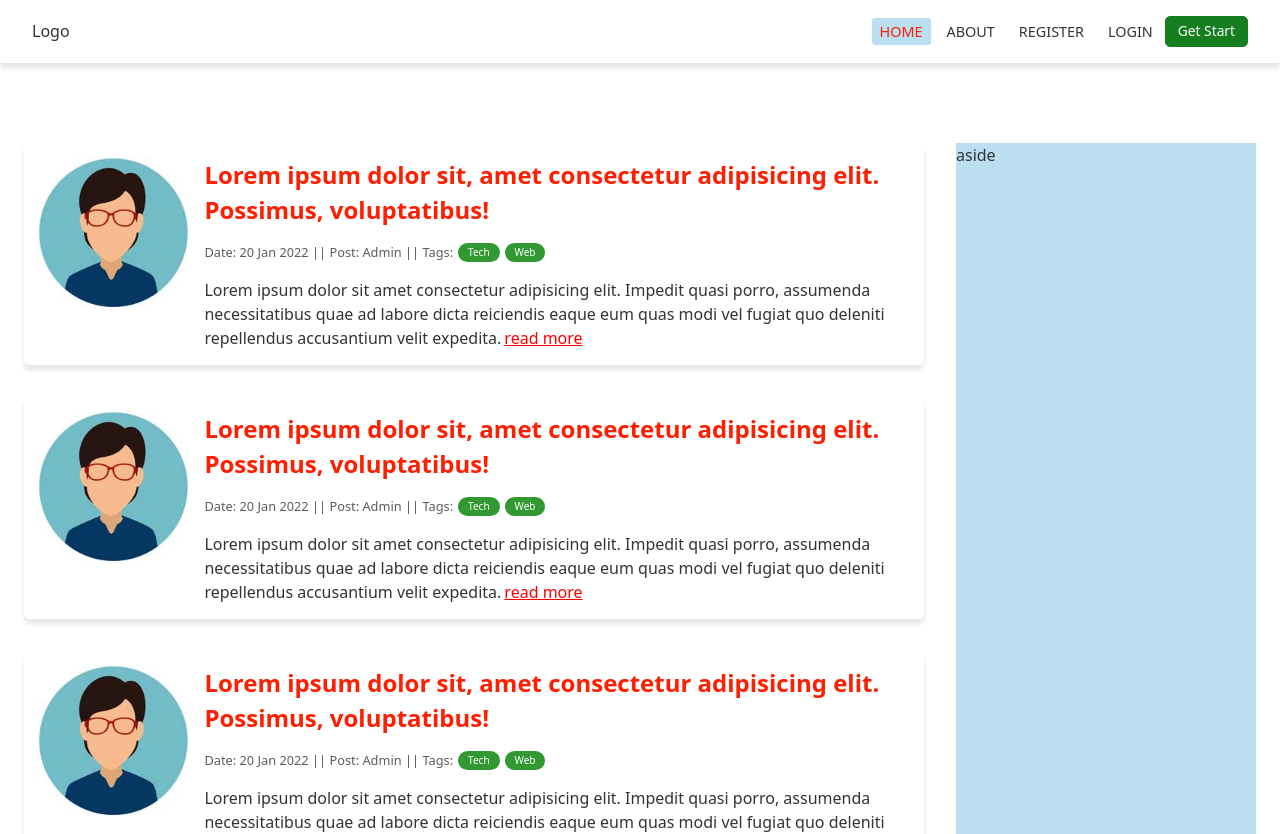
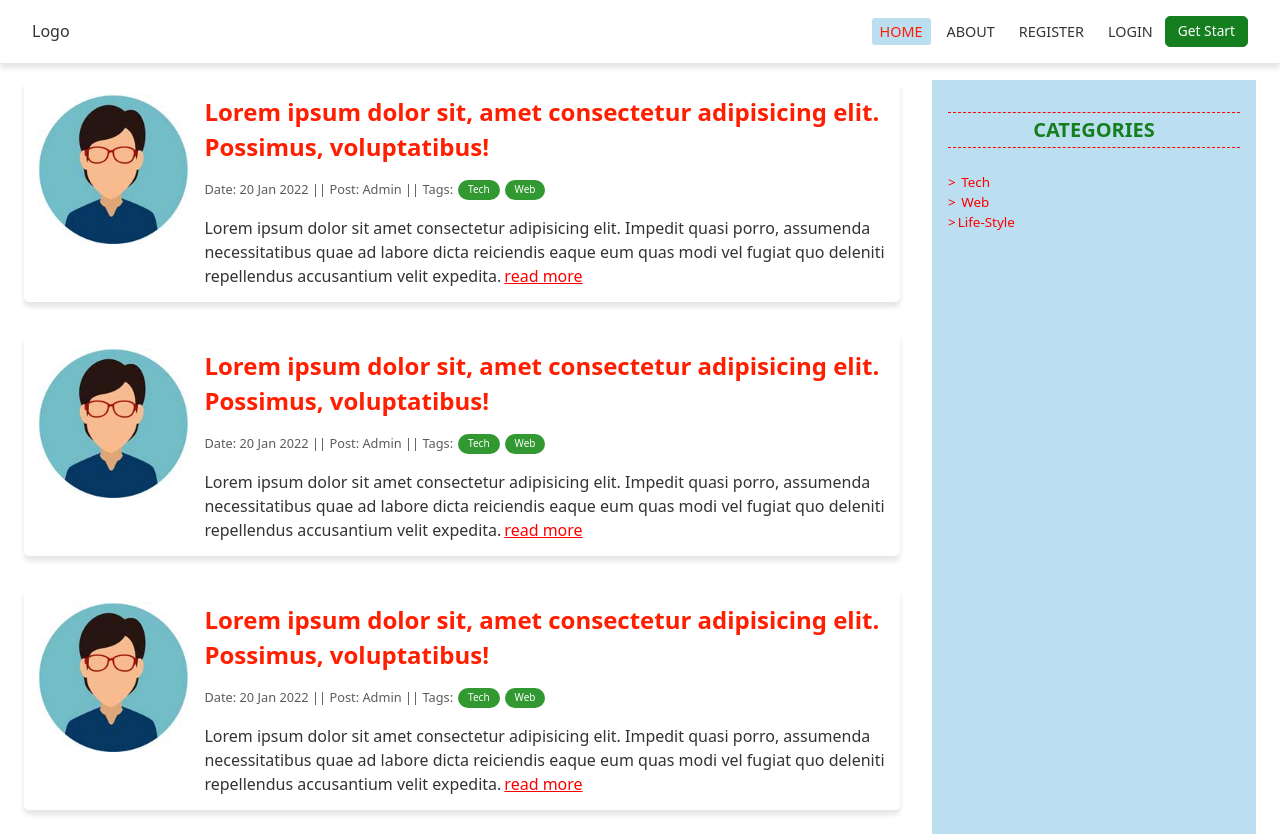
Before and after one commit to samsuzzaman1998/BasicBlog-Cilent, a React (Create React App) app: page / in a window 1280 px wide. Shown: the top 834 px of the page. Built offline with nearby package versions, Linux system fonts and the light colour scheme.

Commit message:
add category in aside

```diff
--- /dev/null
+++ b/src/Components/Categories/Categories.js
@@ -0,0 +1,31 @@
+import React from "react";
+import "./categories.css";
+
+const Categories = () => {
+    return (
+        <div className="categories-wrapper">
+            <h4 className="text-xl font-semibold uppercase text-secondary text-center sidebar-header">
+                Categories
+            </h4>
+            <ul className="category-list">
+                <li>
+                    <a href="#">
+                        <span>&gt;</span> tech
+                    </a>
+                </li>
+                <li>
+                    <a href="#">
+                        <span>&gt;</span> web
+                    </a>
+                </li>
+                <li>
+                    <a href="#">
+                        <span>&gt;</span>life-style
+                    </a>
+                </li>
+            </ul>
+        </div>
+    );
+};
+
+export default Categories;
--- /dev/null
+++ b/src/Components/Categories/categories.css
@@ -0,0 +1,20 @@
+.sidebar-header {
+    border-top: 1px dashed red;
+    border-bottom: 1px dashed red;
+    padding: 3px 0;
+}
+
+.category-list {
+    margin-top: 1.5rem;
+    text-transform: capitalize;
+    font-size: calc(0.6rem + 0.3vw);
+    font-weight: 400;
+    color: red;
+}
+.category-list li a span {
+    margin-right: 2px;
+}
+
+.category-list li a:hover span {
+    opacity: 0;
+}
--- a/src/Components/Navbar/Navbar.css
+++ b/src/Components/Navbar/Navbar.css
@@ -1,7 +1,11 @@
 .navbar-wrapper {
+    position: fixed;
+    top: 0;
+    z-index: 9999;
     width: 100%;
     padding: 1rem 2rem;
     box-shadow: 0 5px 5px rgba(0, 0, 0, 0.1);
+    background-color: #fff;
 }
 .nav-container {
     display: flex;
--- a/src/Pages/HomePage/HomePage.js
+++ b/src/Pages/HomePage/HomePage.js
@@ -1,4 +1,5 @@
 import React from "react";
+import Categories from "../../Components/Categories/Categories";
 import SingleBlog from "../../Components/SingleBlog/SingleBlog";
 import "./HomePage.css";
 
@@ -16,7 +17,9 @@ const HomePage = () => {
                         <SingleBlog />
                     </div>
                 </div>
-                <div className="blog-aside-part bg-neutral">aside</div>
+                <div className="blog-aside-part bg-neutral py-8 px-4">
+                    <Categories />
+                </div>
             </div>
         </section>
     );
```
